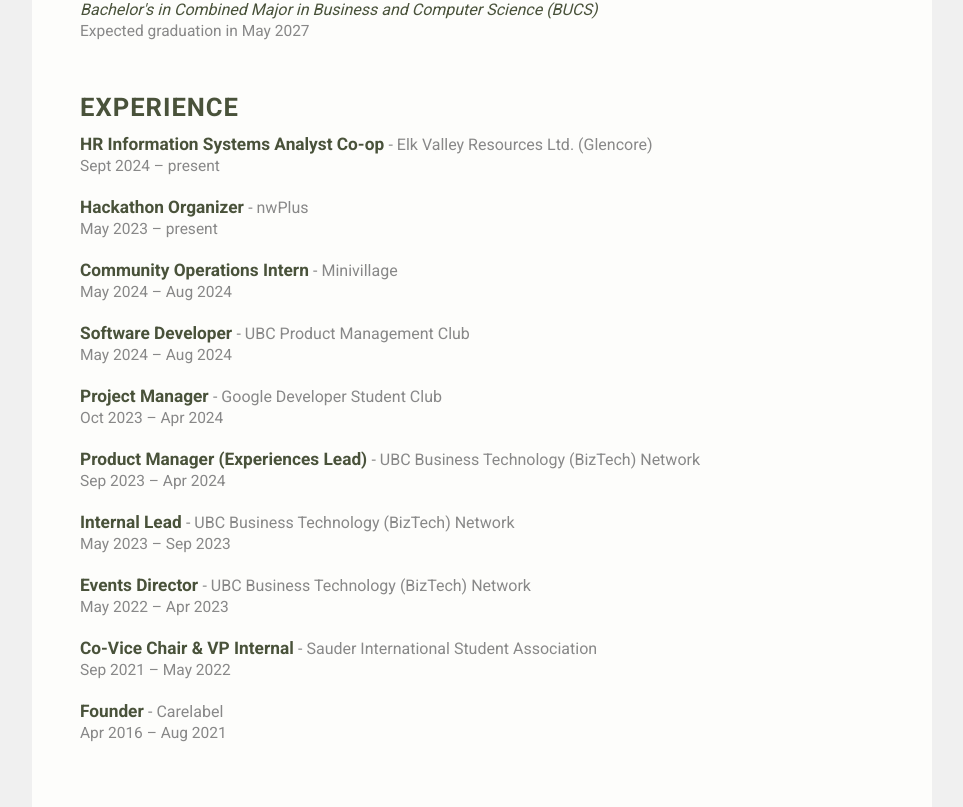
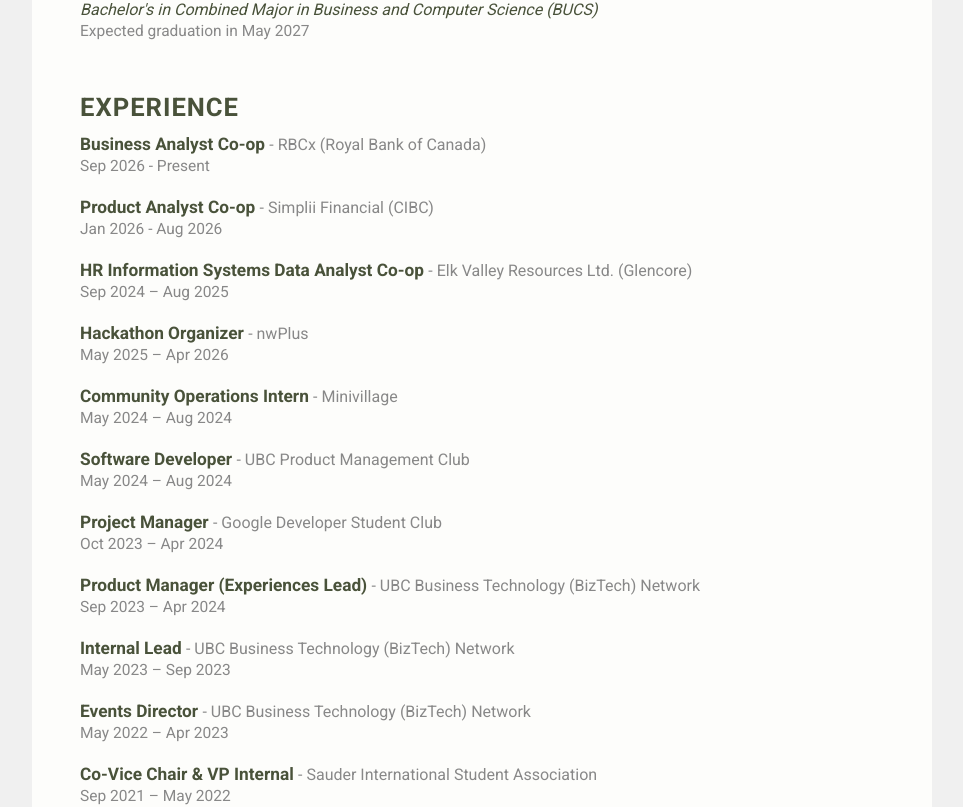
Before and after one commit to karenagustino/karenagustino.github.io, a React (Create React App) app: page / in a window 1280 px wide. Shown: the part 1119-1926 px from the top of the page, without its empty margins (158-1121 px from the left). Built offline with nearby package versions, Linux system fonts and the light colour scheme.

Commit message:
Add recent roles and a fifth hero descriptor
Adds the RBCx and Simplii co-ops, closes out the Glencore and nwPlus dates,
and adds jasmine tea to the rotating hero words.

```diff
--- a/src/components/Hero.jsx
+++ b/src/components/Hero.jsx
@@ -115,7 +115,7 @@
         return () => window.removeEventListener('scroll', onScroll);
     }, []);
 
-    const descriptions = ["product", "software", "matcha", "muay thai"]
+    const descriptions = ["product", "software", "matcha", "muay thai", "jasmine tea"]
 
 
     return (
--- a/src/components/Resume.jsx
+++ b/src/components/Resume.jsx
@@ -24,14 +24,24 @@
 
 const experiences = [
     {
-        title: 'HR Information Systems Analyst Co-op',
+        title: 'Business Analyst Co-op',
+        company: 'RBCx (Royal Bank of Canada)',
+        dates: 'Sep 2026 - Present',
+    },
+    {
+        title: 'Product Analyst Co-op',
+        company: 'Simplii Financial (CIBC)',
+        dates: 'Jan 2026 - Aug 2026',
+    },
+    {
+        title: 'HR Information Systems Data Analyst Co-op',
         company: 'Elk Valley Resources Ltd. (Glencore)',
-        dates: 'Sept 2024 – present',
+        dates: 'Sep 2024 – Aug 2025',
     },
     {
         title: 'Hackathon Organizer',
         company: 'nwPlus',
-        dates: 'May 2023 – present',
+        dates: 'May 2025 – Apr 2026',
     },
     {
         title: 'Community Operations Intern',
```
